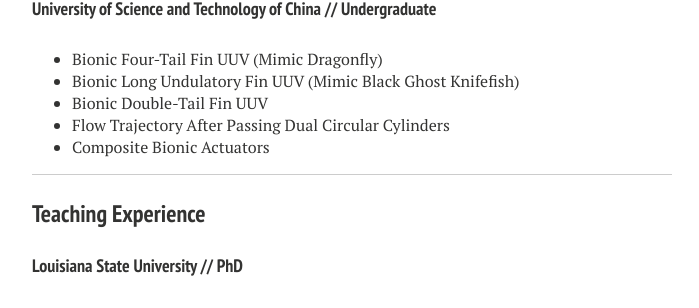
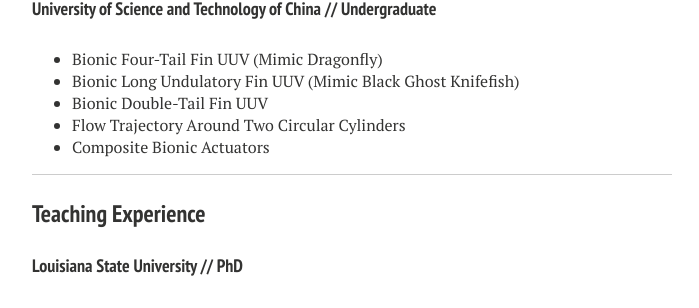
Before and after one commit to liutairan/liutairan.github.io, a Jekyll site: the page built from cv.md, in a window 1280 px wide and 900 px high, scrolled down 1064 px. Shown: the part 146-454 px from the top of the window, without its empty margins (288-987 px from the left). Built offline with Jekyll 4.4.1, drawn with Linux system fonts in a browser that asks for light colours; nearby versions of some CDN libraries.

Commit message:
Update cv.md

```diff
--- a/cv.md
+++ b/cv.md
@@ -55,7 +55,7 @@
 * Bionic Four-Tail Fin UUV (Mimic Dragonfly)
 * Bionic Long Undulatory Fin UUV (Mimic Black Ghost Knifefish)
 * Bionic Double-Tail Fin UUV
-* Flow Trajectory After Passing Dual Circular Cylinders
+* Flow Trajectory Around Two Circular Cylinders
 * Composite Bionic Actuators
 
 ***
```
